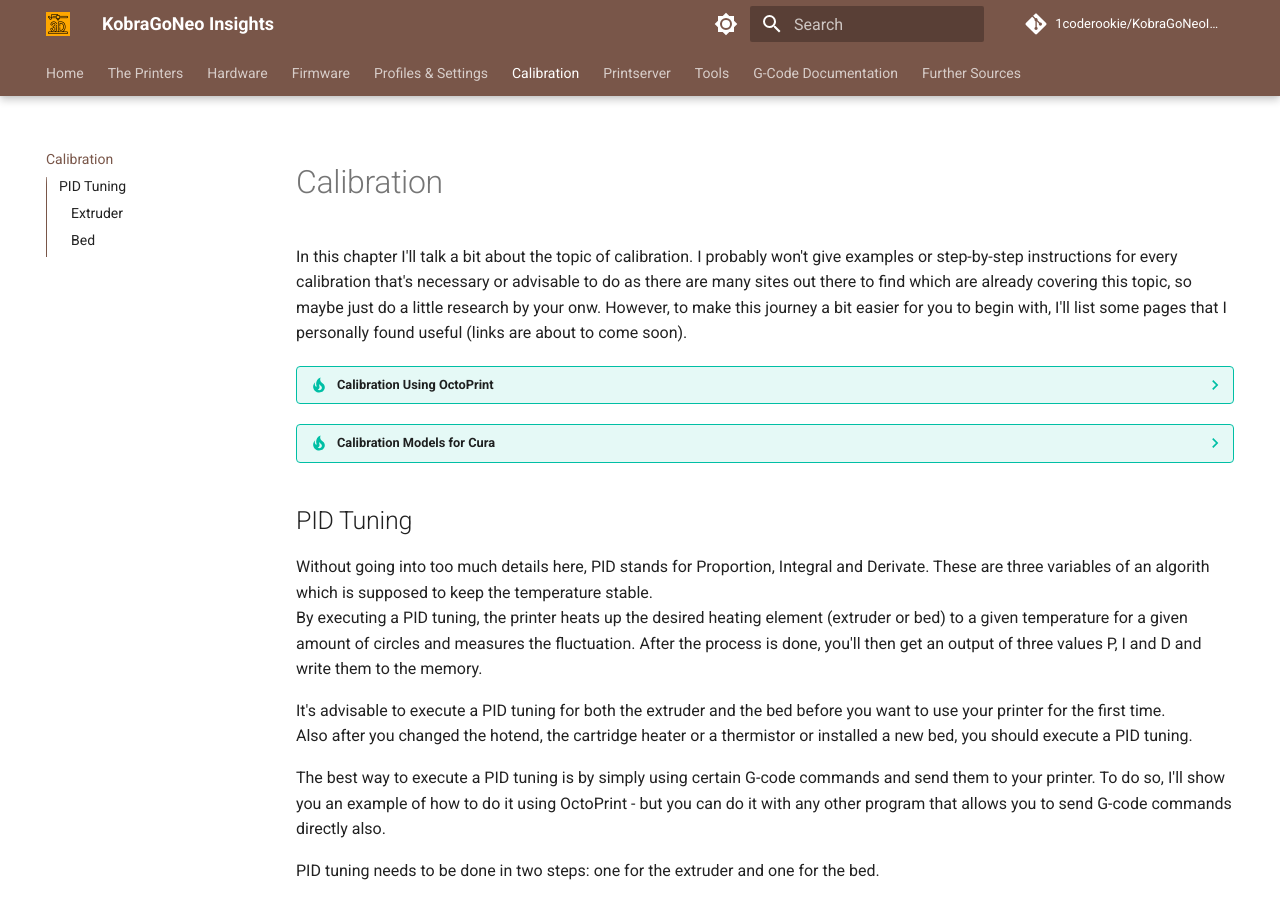
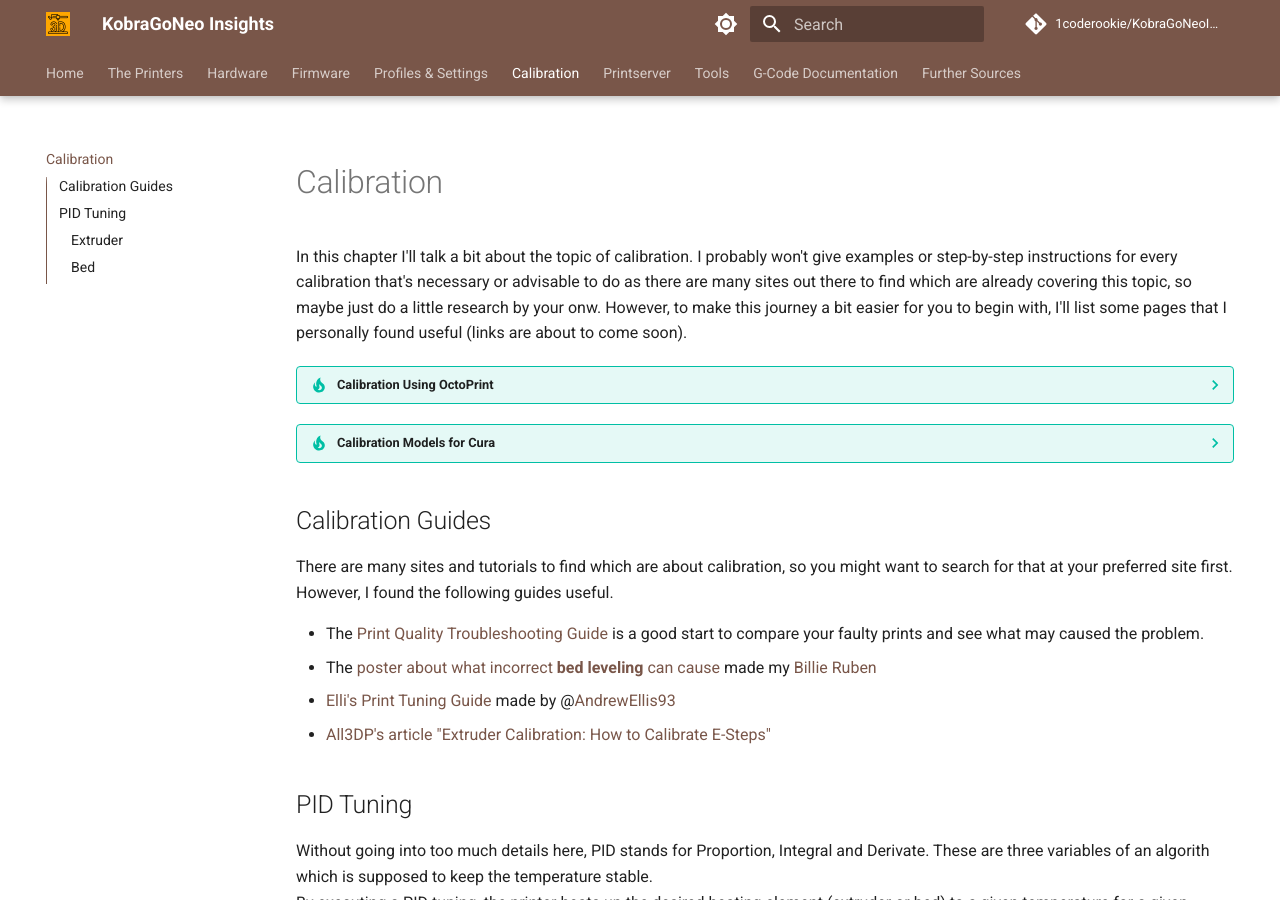
Before and after one commit to 1coderookie/KobraGoNeoInsights, an MkDocs documentation site: the page built from docs/calibration.md, in a window 1280 px wide and 900 px high. Built offline with MkDocs 1.6.1 and Material for MkDocs 9.7.7, drawn with Linux system fonts in a browser that asks for light colours; comment, search, counter and statistics services are not loaded.

Commit message:
Update calibration.md

```diff
--- a/docs/calibration.md
+++ b/docs/calibration.md
@@ -10,6 +10,16 @@
 ??? tip "Calibration Models for Cura"
 
     If you're using Cura, you might want to check out the plugin ["Calibration Shapes"](https://marketplace.ultimaker.com/app/cura/plugins/5axes/CalibrationShapes) which gives you access to different STL models you can use for calibration. Before slicing and printing, make sure you're reading the specific notes about the models at the [wiki page of the creator](https://github.com/5axes/Calibration-Shapes/wiki).
+
+
+## Calibration Guides
+There are many sites and tutorials to find which are about calibration, so you might want to search for that at your preferred site first. However, I found the following guides useful.
+
+- The [Print Quality Troubleshooting Guide](https://www.simplify3d.com/resources/print-quality-troubleshooting/) is a good start to compare your faulty prints and see what may caused the problem.
+- The [poster about what incorrect **bed leveling** can cause](https://i.imgur.com/hIcGr8U.png) made my [Billie Ruben](https://www.billieruben.info/)
+- [Elli's Print Tuning Guide](https://ellis3dp.com/Print-Tuning-Guide/) made by @[AndrewEllis93](https://github.com/AndrewEllis93)
+- [All3DP's article "Extruder Calibration: How to Calibrate E-Steps"](https://all3dp.com/2/extruder-calibration-6-easy-steps-2/)
+
 
 ## PID Tuning
 Without going into too much details here, PID stands for Proportion, Integral and Derivate. These are three variables of an algorith which is supposed to keep the temperature stable.
```
